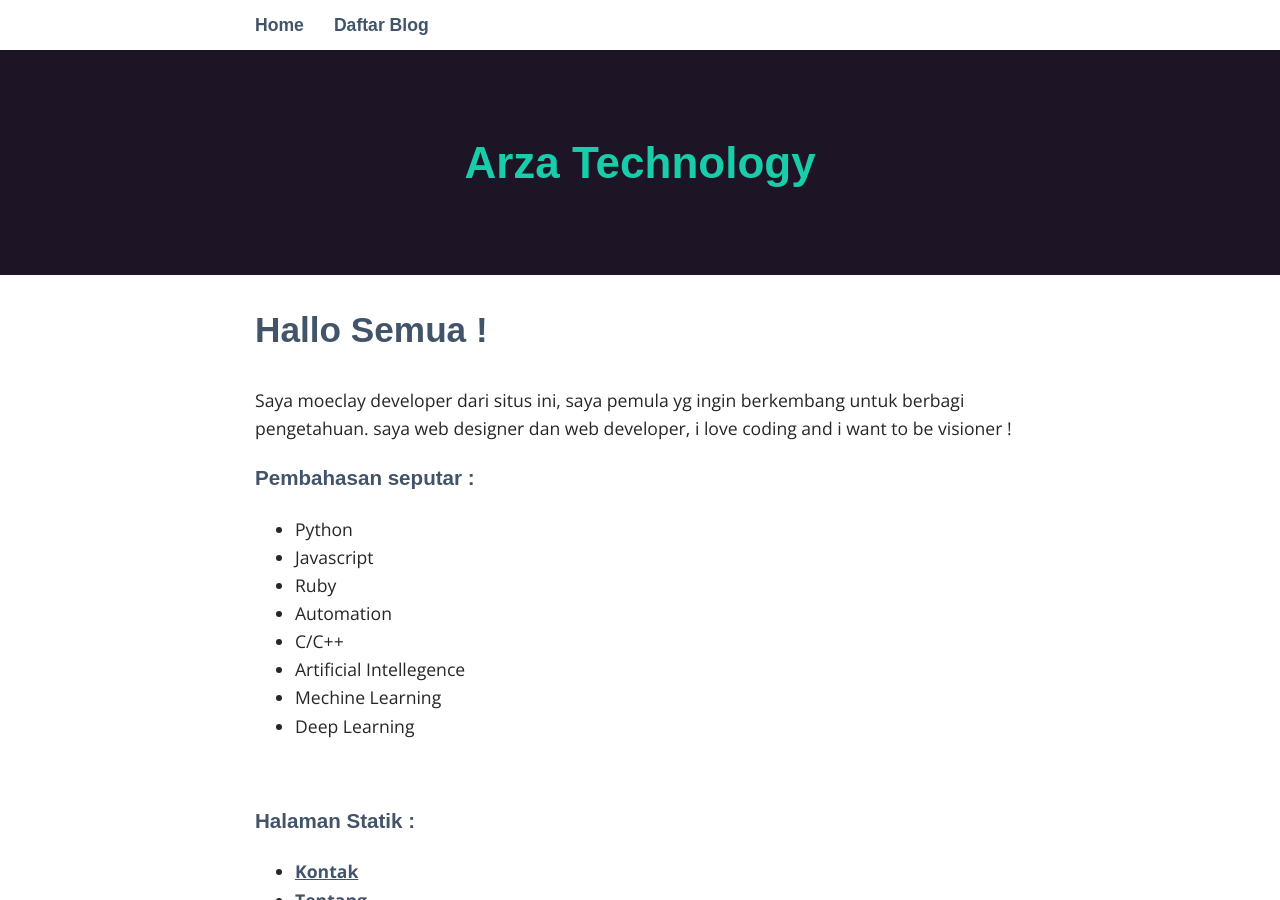
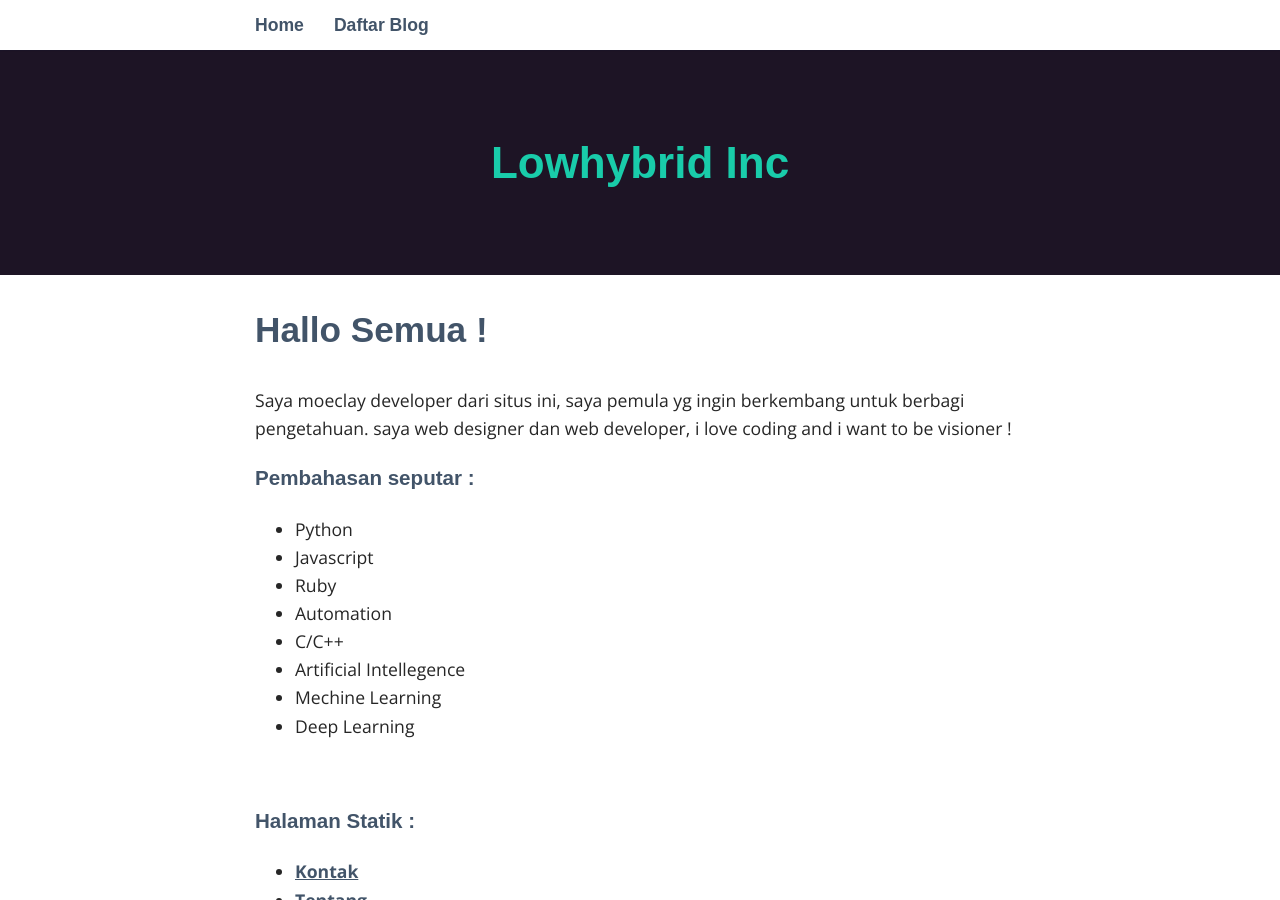
Before and after one commit to moeclay/moeclay.github.io, a Jekyll site: the page built from index.html, in a window 1280 px wide and 900 px high. Built offline with Jekyll 4.4.1, drawn with Linux system fonts in a browser that asks for light colours; some web fonts are replaced.

Commit message:
update title

```diff
--- a/_config.yml
+++ b/_config.yml
@@ -1,5 +1,5 @@
 # Site Settings
-title: Arza Technology
+title: Lowhybrid Inc
 email: moeamarreza@gmail.com
 description: >
   Visi untuk menjadi visioner teknologi !
```
